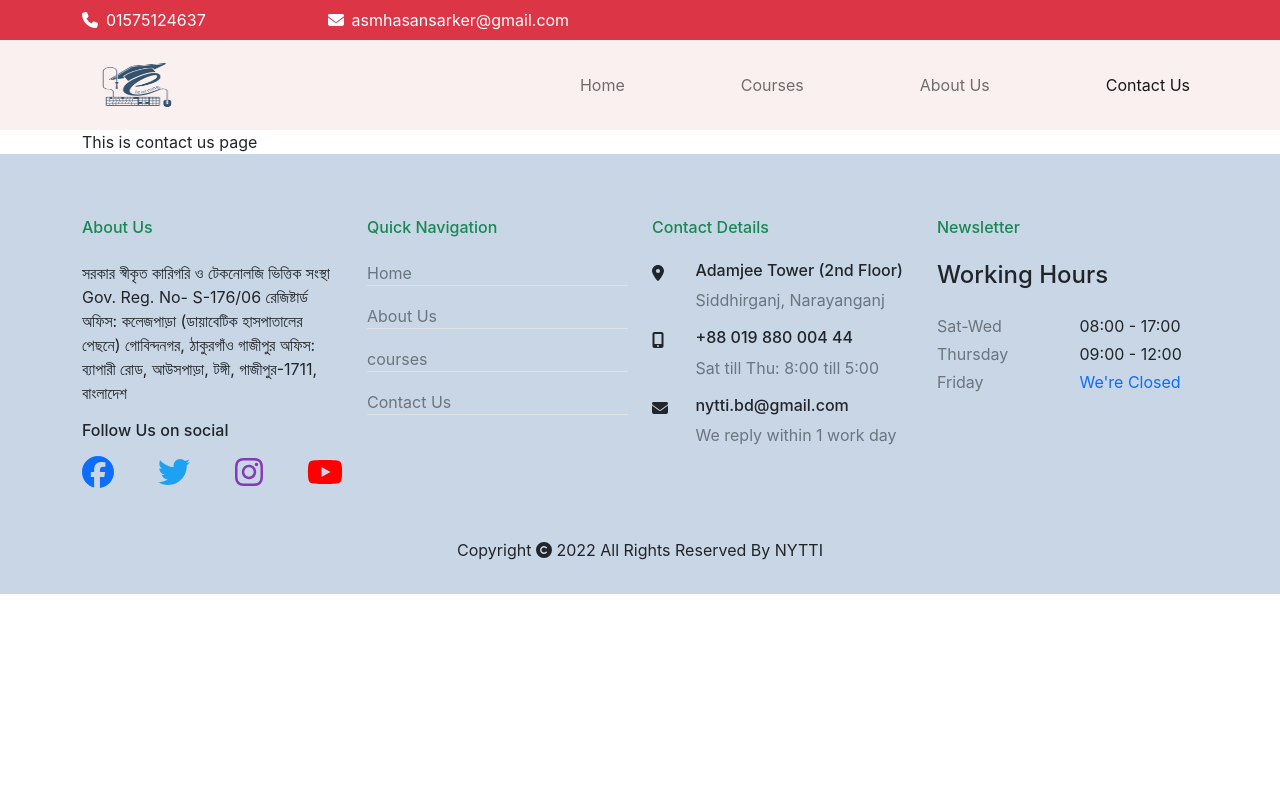
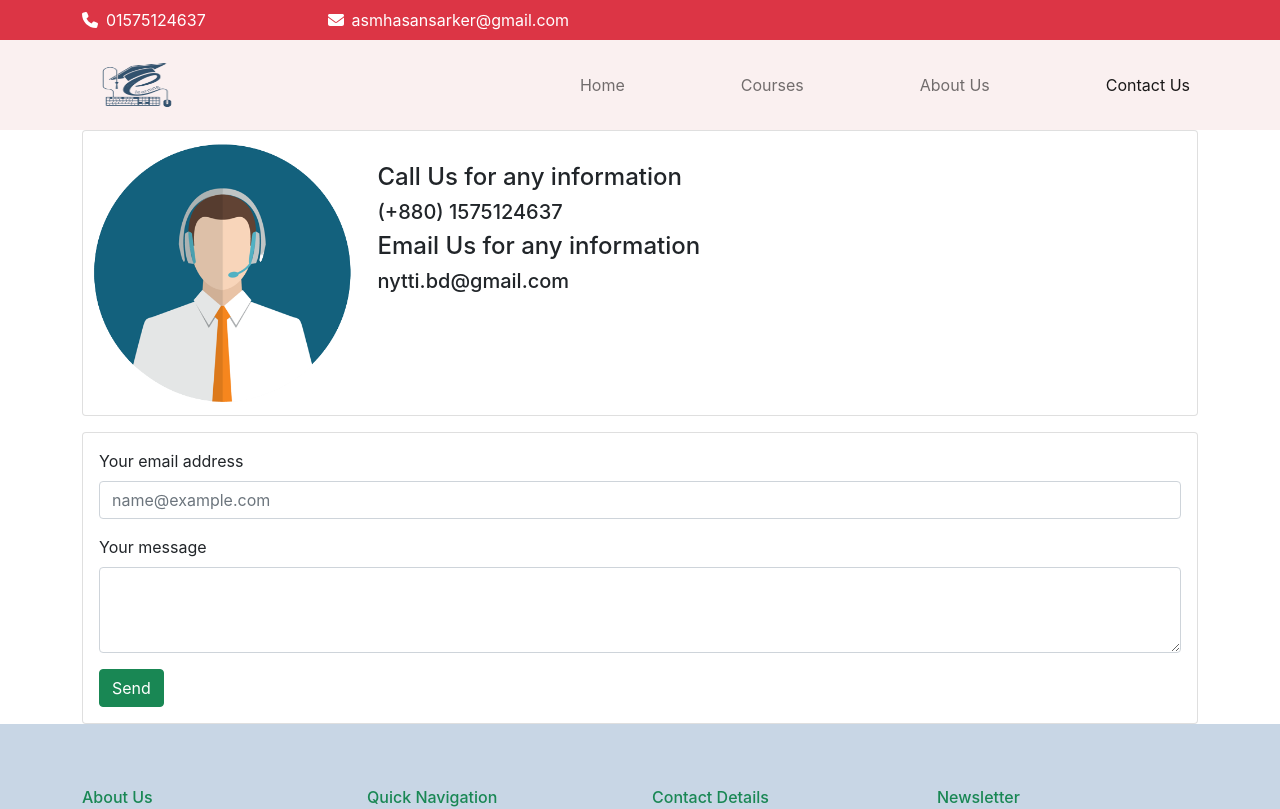
Before and after one commit to asmhasansarker/nytti-offical-website, a React (Create React App) app: page /contact-us in a window 1280 px wide. Shown: the top 809 px of the page. Built offline with nearby package versions, Linux system fonts and the light colour scheme.

Commit message:
contact us page update

```diff
--- a/src/components/AboutUs/InstructorSection/Instructor.js
+++ b/src/components/AboutUs/InstructorSection/Instructor.js
@@ -5,6 +5,11 @@ import InstructorCard from './InstructorCard';
 const Instructor = () => {
     return (
         <>
+         <div className='card bg-info bg-gradient py-2 mb-3'>
+                <div className=' text-center '>
+                    <h4>CEO</h4>
+                </div>
+            </div>
             <div className="card mb-3" >
                 <div className="row g-0">
                     <div className="col-md-4">
@@ -17,6 +22,11 @@ const Instructor = () => {
 
                         </div>
                     </div>
+                </div>
+            </div>
+            <div className='card bg-info bg-gradient py-2 mb-3'>
+                <div className=' text-center '>
+                    <h4>Manager</h4>
                 </div>
             </div>
             <div className="card mb-3" >
@@ -34,6 +44,11 @@ const Instructor = () => {
                     </div>
                 </div>
             </div>
+            <div className='card bg-info bg-gradient py-2'>
+                <div className=' text-center '>
+                    <h4>Our Instructors</h4>
+                </div>
+            </div>
             <div className='row'>
                 <InstructorCard image={ceoPhoto} title="Instructor Name" description="a reader will be distracted by the readable content of a page when looking at its layout. The point of using Lorem Ipsum is that it has a more-or-less normal distribution of letters, as opposed to using 'Content here, content" />
                 <InstructorCard image={ceoPhoto} title="Instructor Name" description="a reader will be distracted by the readable content of a page when looking at its layout. The point of using Lorem Ipsum is that it has a more-or-less normal distribution of letters, as opposed to using 'Content here, content" />
--- a/src/components/ContactUs/ContactUs.js
+++ b/src/components/ContactUs/ContactUs.js
@@ -1,8 +1,40 @@
 import React from 'react'
+import customerSupport from '../assets/customerSupport.png'
 
 const ContactUs = () => {
   return (
-    <div className='container'>This is contact us page</div>
+    <div className='container'>
+      <div className="card mb-3" >
+        <div className="row g-0">
+          <div className="col-md-3">
+            <img src={customerSupport} className="img-fluid rounded-start" alt="customer support" />
+          </div>
+          <div className="col-md-9">
+            <div className="card-body mt-3">
+              <h4 className="card-title">Call Us for any information</h4>
+              <h5>(+880) 1575124637</h5>
+              <h4 className="card-title">Email Us for any information</h4>
+              <h5>nytti.bd@gmail.com</h5>
+            </div>
+          </div>
+        </div>
+      </div>
+      <div className='card'>
+        <div className='p-3'>
+          <div class="mb-3">
+            <label for="exampleFormControlInput1" class="form-label">Your email address</label>
+            <input type="email" class="form-control" id="exampleFormControlInput1" placeholder="name@example.com" />
+          </div>
+          <div class="mb-3">
+            <label for="exampleFormControlTextarea1" class="form-label">Your message</label>
+            <textarea class="form-control" id="exampleFormControlTextarea1" rows="3"></textarea>
+          </div>
+          <div >
+            <button className='btn btn-success'>Send</button>
+          </div>
+        </div>
+      </div>
+    </div>
   )
 }
 
--- a/src/components/Footer/Footer.js
+++ b/src/components/Footer/Footer.js
@@ -41,7 +41,7 @@ const Footer = () => {
     },
   ];
   const quickNavigation = [
-    { name: "Home", link: "/home" },
+    { name: "Home", link: "/" },
     { name: "About Us", link: "/about-us" },
     { name: "courses", link: "/courses" },
     { name: "Contact Us", link: "/contact-us" },
```
Also changed, not shown: src/components/assets/customerSupport.png (added).
